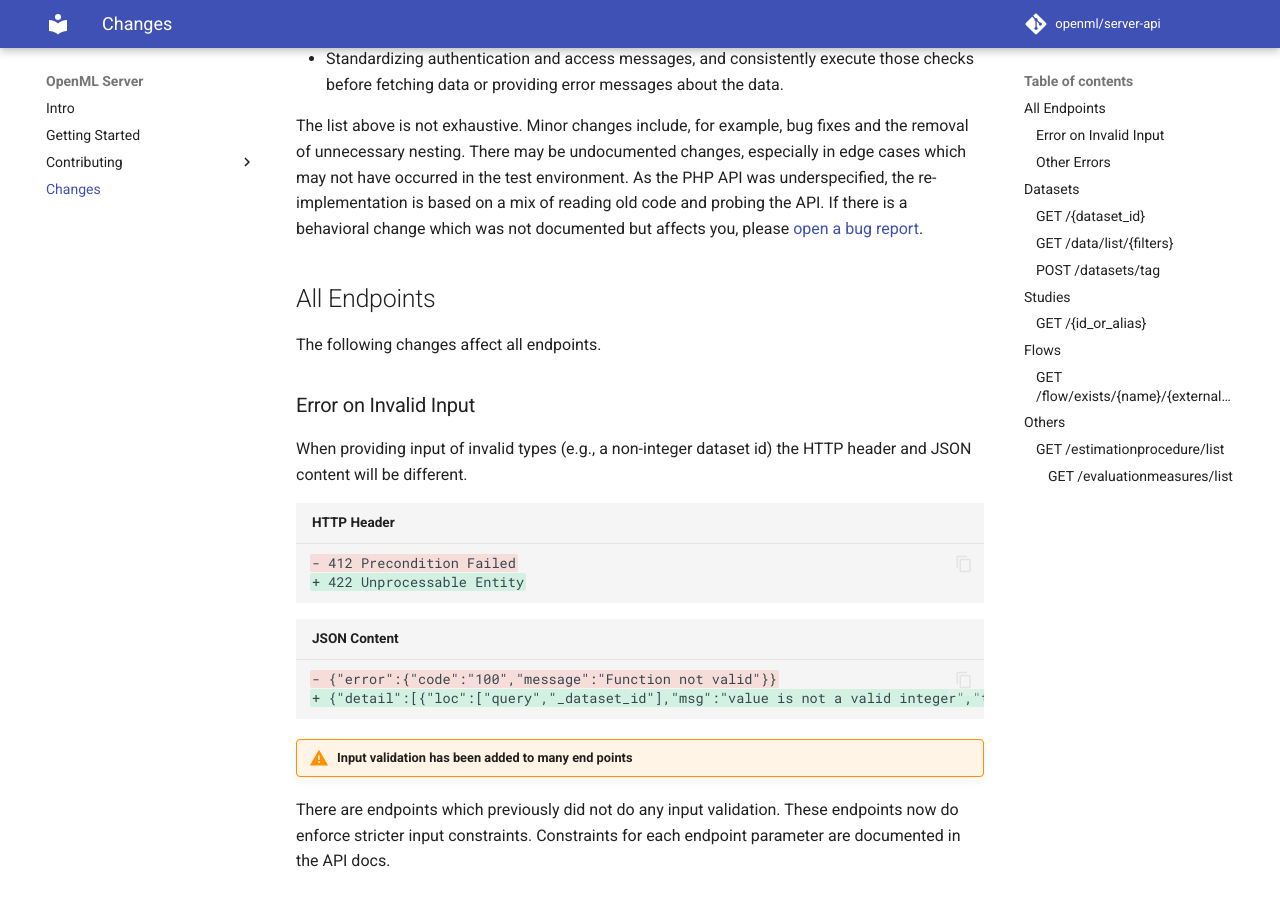
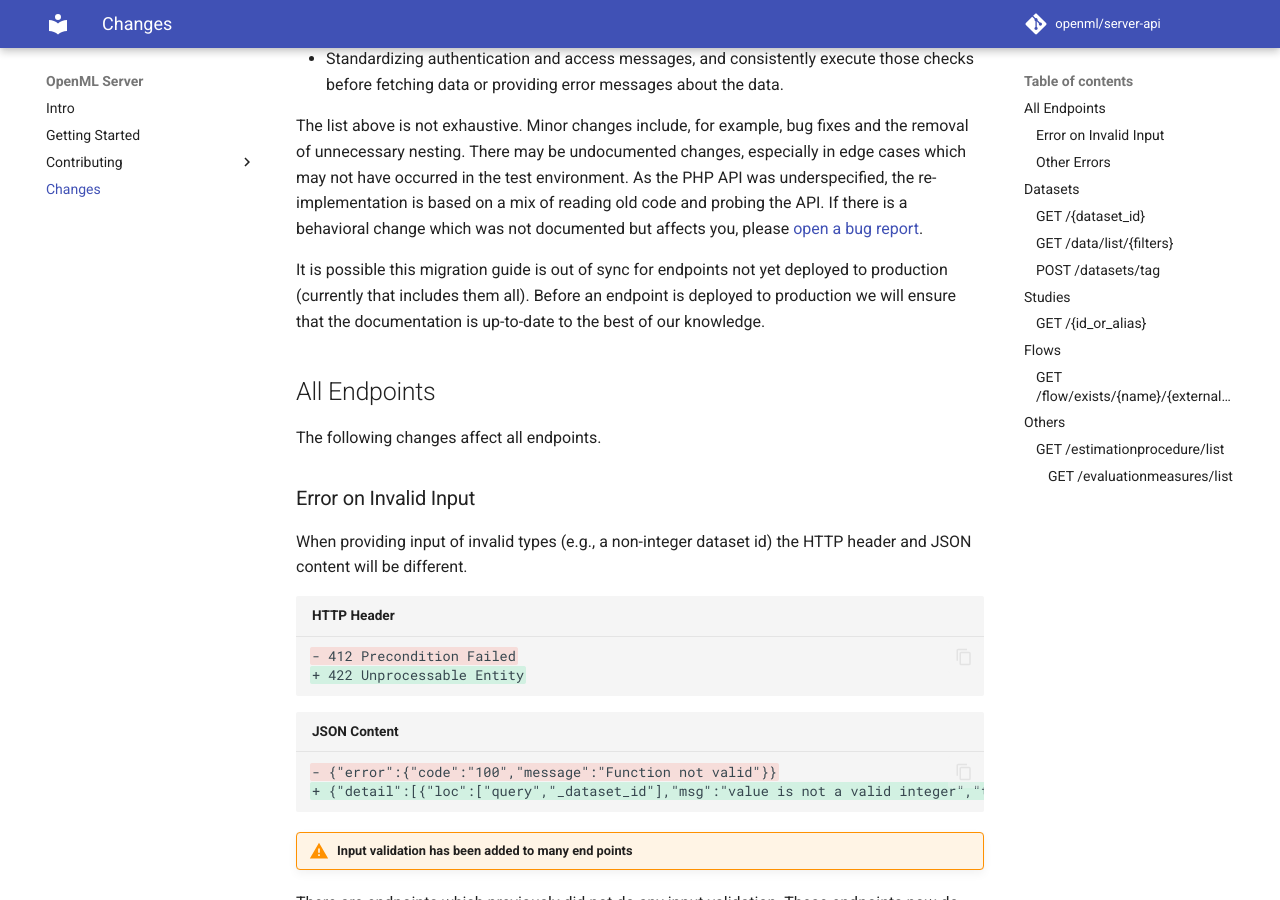
Before and after one commit to openml/server-api, an MkDocs documentation site: the page built from docs/migration.md, in a window 1280 px wide and 900 px high, scrolled down 327 px. Built offline with MkDocs 1.6.1 and Material for MkDocs 9.7.7, drawn with Linux system fonts in a browser that asks for light colours; comment, search, counter and statistics services are not loaded.

Commit message:
Add caveat to the migration guide about sync issues

```diff
--- a/docs/migration.md
+++ b/docs/migration.md
@@ -12,6 +12,9 @@ The list above is not exhaustive. Minor changes include, for example, bug fixes
 There may be undocumented changes, especially in edge cases which may not have occurred in the test environment.
 As the PHP API was underspecified, the re-implementation is based on a mix of reading old code and probing the API.
 If there is a behavioral change which was not documented but affects you, please [open a bug report](https://github.com/openml/server-api/issues/new?assignees=&labels=bug%2C+triage&projects=&template=bug-report.md&title=).
+
+It is possible this migration guide is out of sync for endpoints not yet deployed to production (currently that includes them all).
+Before an endpoint is deployed to production we will ensure that the documentation is up-to-date to the best of our knowledge.
 
 ## All Endpoints
 The following changes affect all endpoints.
```
